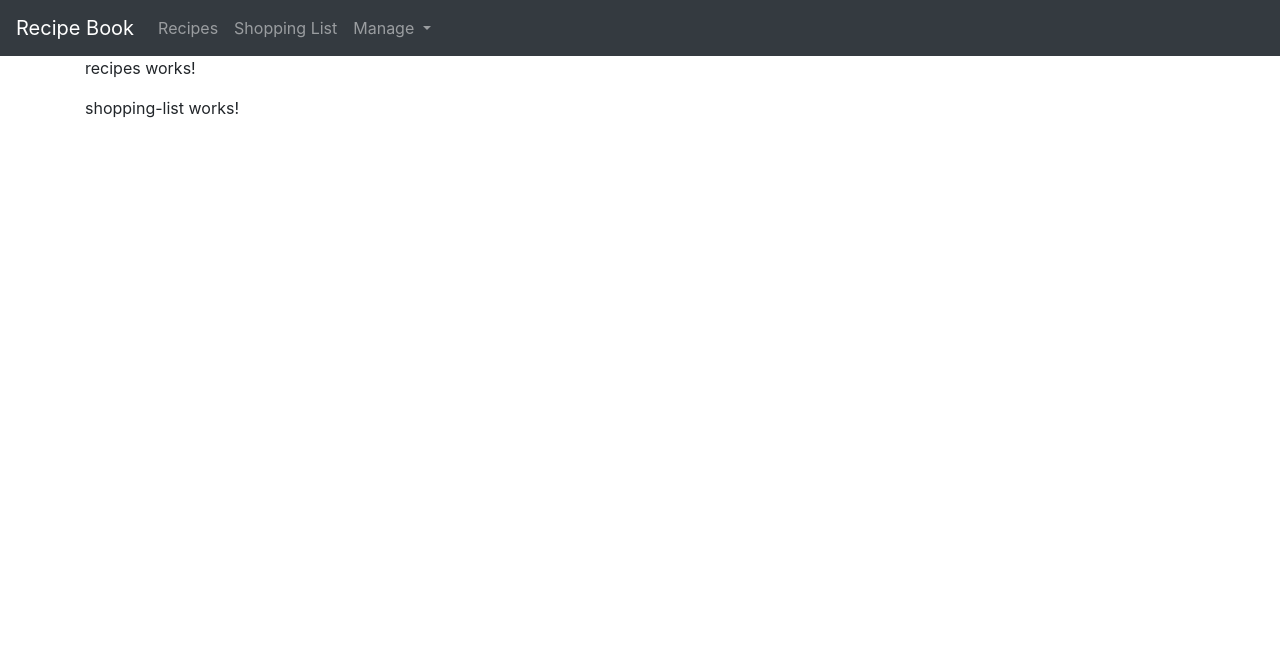
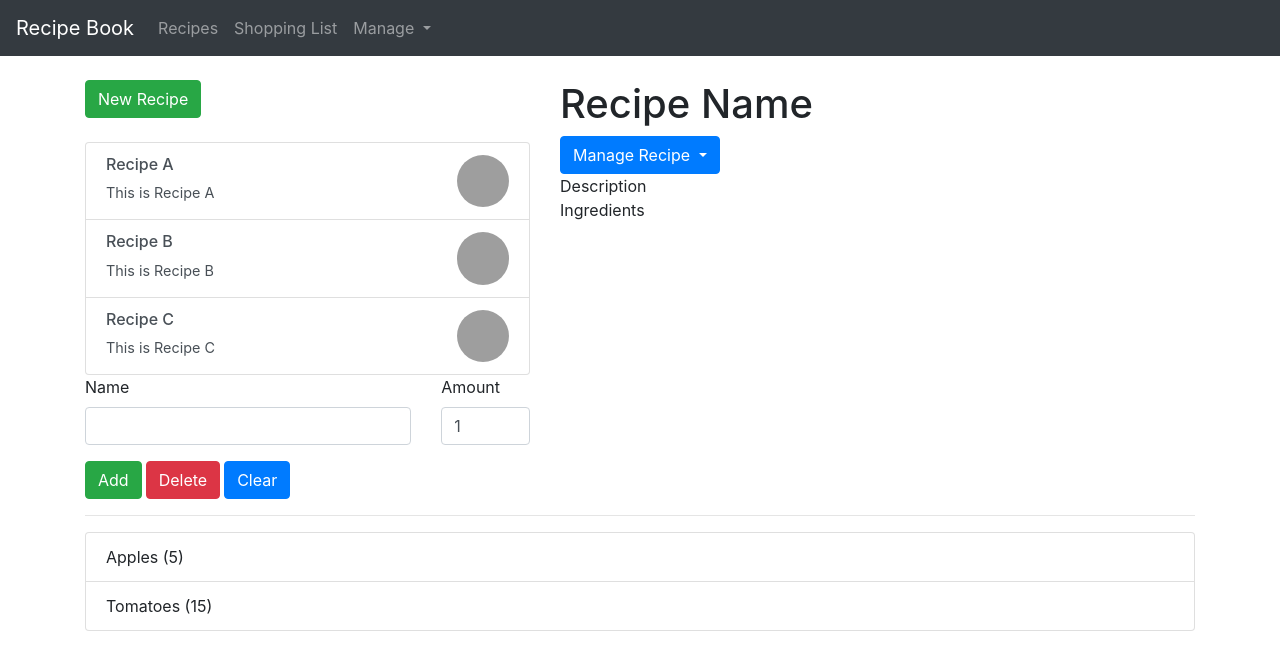
Before and after one commit to emirhanaydin/ng-shopping, an Angular app: page / in a window 1280 px wide. Shown: the top 670 px of the page. Built offline with nearby package versions, Linux system fonts and the light colour scheme; grey boxes are pictures that could not be loaded.

Commit message:
Create the basic design

```diff
--- a/src/app/recipes/recipe-detail/recipe-detail.component.html
+++ b/src/app/recipes/recipe-detail/recipe-detail.component.html
@@ -1 +1,34 @@
-<p>recipe-detail works!</p>
+<div class="row">
+  <div class="col-sm-12">
+    <img alt="" class="img-fluid" src="">
+  </div>
+</div>
+<div class="row">
+  <div class="col-sm-12">
+    <h1>Recipe Name</h1>
+  </div>
+</div>
+<div class="row">
+  <div class="col-sm-12">
+    <div class="btn-group">
+      <button class="btn btn-primary dropdown-toggle" type="button">
+        Manage Recipe <span class="caret"></span>
+      </button>
+      <ul class="dropdown-menu">
+        <li><a href="#">Add To Shopping List</a></li>
+        <li><a href="#">Edit Recipe</a></li>
+        <li><a href="#">Delete Recipe</a></li>
+      </ul>
+    </div>
+  </div>
+</div>
+<div class="row">
+  <div class="col-sm-12">
+    Description
+  </div>
+</div>
+<div class="row">
+  <div class="col-sm-12">
+    Ingredients
+  </div>
+</div>
--- a/src/app/recipes/recipe-list/recipe-list.component.html
+++ b/src/app/recipes/recipe-list/recipe-list.component.html
@@ -1 +1,18 @@
-<p>recipe-list works!</p>
+<div class="row">
+  <div class="col-sm-12">
+    <button class="btn btn-success my-4">New Recipe</button>
+  </div>
+</div>
+<div class="row">
+  <div class="col-sm-12">
+    <div class="list-group">
+      <a *ngFor="let recipe of recipes" class="list-group-item list-group-item-action" href="#">
+        <div class="float-left">
+          <h6>{{ recipe.name }}</h6>
+          <p class="mb-0">{{ recipe.description }}</p>
+        </div>
+        <div [style.background-image]="'url(' + recipe.imageUri + ')'" class="circle-avatar-thumb float-right"></div>
+      </a>
+    </div>
+  </div>
+</div>
--- a/src/app/recipes/recipe-list/recipe-list.component.scss
+++ b/src/app/recipes/recipe-list/recipe-list.component.scss
@@ -0,0 +1,31 @@
+p {
+  font-size: 0.9rem;
+}
+
+.circle-avatar {
+  /* make it responsive */
+  max-width: 100%;
+  width: 100%;
+  height: auto;
+  display: block;
+  /* div height to be the same as width*/
+  padding-top: 100%;
+
+  /* make it a circle */
+  border-radius: 50%;
+
+  /* Centering on image`s center*/
+  background-position-y: center;
+  background-position-x: center;
+  background-repeat: no-repeat;
+
+  /* it makes the clue thing, takes smaller dimension to fill div */
+  background-size: cover;
+}
+
+.circle-avatar-thumb {
+  @extend .circle-avatar;
+
+  max-width: 13%;
+  padding-top: 13%;
+}
--- a/src/app/recipes/recipe-list/recipe-list.component.ts
+++ b/src/app/recipes/recipe-list/recipe-list.component.ts
@@ -1,4 +1,5 @@
 import { Component, OnInit } from '@angular/core';
+import { Recipe } from '../recipe.model';
 
 @Component({
   selector: 'app-recipe-list',
@@ -6,6 +7,11 @@ import { Component, OnInit } from '@angular/core';
   styleUrls: ['./recipe-list.component.scss']
 })
 export class RecipeListComponent implements OnInit {
+  recipes: Recipe[] = [
+    new Recipe('Recipe A', 'This is Recipe A', 'https://cdn.pixabay.com/photo/2016/06/15/19/09/food-1459693_960_720.jpg'),
+    new Recipe('Recipe B', 'This is Recipe B', 'https://cdn.pixabay.com/photo/2017/07/16/10/43/recipe-2508859_960_720.jpg'),
+    new Recipe('Recipe C', 'This is Recipe C', 'https://cdn.pixabay.com/photo/2017/09/17/23/21/gastronomy-2760200_960_720.jpg'),
+  ];
 
   constructor() {
   }
--- a/src/app/recipes/recipe.model.ts
+++ b/src/app/recipes/recipe.model.ts
@@ -1,11 +1,4 @@
 export class Recipe {
-  public name: string;
-  public description: string;
-  public imageUri: string;
-
-  constructor(name: string, description: string, imageUri: string) {
-    this.name = name;
-    this.description = description;
-    this.imageUri = imageUri;
+  constructor(public name: string, public description: string, public imageUri: string) {
   }
 }
--- a/src/app/recipes/recipes.component.html
+++ b/src/app/recipes/recipes.component.html
@@ -1 +1,8 @@
-<p>recipes works!</p>
+<div class="row">
+  <div class="col-md-5">
+    <app-recipe-list></app-recipe-list>
+  </div>
+  <div class="col-md-7">
+    <app-recipe-detail></app-recipe-detail>
+  </div>
+</div>
--- /dev/null
+++ b/src/app/shared/ingedient.model.ts
@@ -0,0 +1,4 @@
+export class Ingedient {
+  constructor(public name: string, public amount: number) {
+  }
+}
--- a/src/app/shopping-list/shopping-edit/shopping-edit.component.html
+++ b/src/app/shopping-list/shopping-edit/shopping-edit.component.html
@@ -1 +1,25 @@
-<p>shopping-edit works!</p>
+<div class="row">
+  <div class="col-sm-12">
+    <form>
+      <div class="row">
+        <div class="col-sm-9 form-group">
+          <label for="name">Name</label>
+          <input class="form-control" id="name" type="text">
+        </div>
+        <div class="col-sm-3 form-group">
+          <label for="amount">Amount</label>
+          <input class="form-control" id="amount" max="100" min="1" onKeyDown="return false" type="number" value="1">
+        </div>
+      </div>
+      <div class="row">
+        <div class="col-sm-12">
+          <div class="btn-toolbar">
+            <button class="btn btn-success" type="submit">Add</button>
+            <button class="btn btn-danger" type="button">Delete</button>
+            <button class="btn btn-primary" type="button">Clear</button>
+          </div>
+        </div>
+      </div>
+    </form>
+  </div>
+</div>
--- a/src/app/shopping-list/shopping-edit/shopping-edit.component.scss
+++ b/src/app/shopping-list/shopping-edit/shopping-edit.component.scss
@@ -0,0 +1,7 @@
+.btn-toolbar .btn {
+  margin-right: 0.25rem;
+}
+
+.btn-toolbar .btn:last-child {
+  margin-right: 0;
+}
--- a/src/app/shopping-list/shopping-list.component.html
+++ b/src/app/shopping-list/shopping-list.component.html
@@ -1 +1,15 @@
-<p>shopping-list works!</p>
+<div class="row">
+  <div class="col-sm-5">
+    <app-shopping-edit></app-shopping-edit>
+  </div>
+</div>
+<div class="row">
+  <div class="col-sm-12">
+    <hr>
+    <ul class="list-group">
+      <li *ngFor="let ingredient of ingredients" class="list-group-item" style="cursor: pointer">
+        {{ ingredient.name }} ({{ ingredient.amount }})
+      </li>
+    </ul>
+  </div>
+</div>
--- a/src/app/shopping-list/shopping-list.component.ts
+++ b/src/app/shopping-list/shopping-list.component.ts
@@ -1,4 +1,5 @@
 import { Component, OnInit } from '@angular/core';
+import { Ingedient } from '../shared/ingedient.model';
 
 @Component({
   selector: 'app-shopping-list',
@@ -6,6 +7,10 @@ import { Component, OnInit } from '@angular/core';
   styleUrls: ['./shopping-list.component.scss']
 })
 export class ShoppingListComponent implements OnInit {
+  ingredients: Ingedient[] = [
+    new Ingedient('Apples', 5),
+    new Ingedient('Tomatoes', 15),
+  ];
 
   constructor() {
   }
--- a/src/styles.scss
+++ b/src/styles.scss
@@ -1,2 +1,43 @@
 @import "variables";
-@import "../node_modules/bootstrap/scss/bootstrap";
+
+// Bootstrap parts
+// Required
+@import "~bootstrap/scss/functions";
+@import "~bootstrap/scss/variables";
+@import "~bootstrap/scss/mixins";
+
+// Optional
+//@import "~bootstrap/scss/root";
+@import "~bootstrap/scss/reboot";
+@import "~bootstrap/scss/type";
+//@import "~bootstrap/scss/images";
+//@import "~bootstrap/scss/code";
+@import "~bootstrap/scss/grid";
+//@import "~bootstrap/scss/tables";
+@import "~bootstrap/scss/forms";
+@import "~bootstrap/scss/buttons";
+@import "~bootstrap/scss/transitions";
+@import "~bootstrap/scss/dropdown";
+//@import "~bootstrap/scss/button-group";
+//@import "~bootstrap/scss/input-group";
+//@import "~bootstrap/scss/custom-forms";
+@import "~bootstrap/scss/nav";
+@import "~bootstrap/scss/navbar";
+//@import "~bootstrap/scss/card";
+//@import "~bootstrap/scss/breadcrumb";
+//@import "~bootstrap/scss/pagination";
+//@import "~bootstrap/scss/badge";
+//@import "~bootstrap/scss/jumbotron";
+//@import "~bootstrap/scss/alert";
+//@import "~bootstrap/scss/progress";
+//@import "~bootstrap/scss/media";
+@import "~bootstrap/scss/list-group";
+//@import "~bootstrap/scss/close";
+//@import "~bootstrap/scss/toasts";
+//@import "~bootstrap/scss/modal";
+//@import "~bootstrap/scss/tooltip";
+//@import "~bootstrap/scss/popover";
+//@import "~bootstrap/scss/carousel";
+//@import "~bootstrap/scss/spinners";
+@import "~bootstrap/scss/utilities";
+//@import "~bootstrap/scss/print";
```
